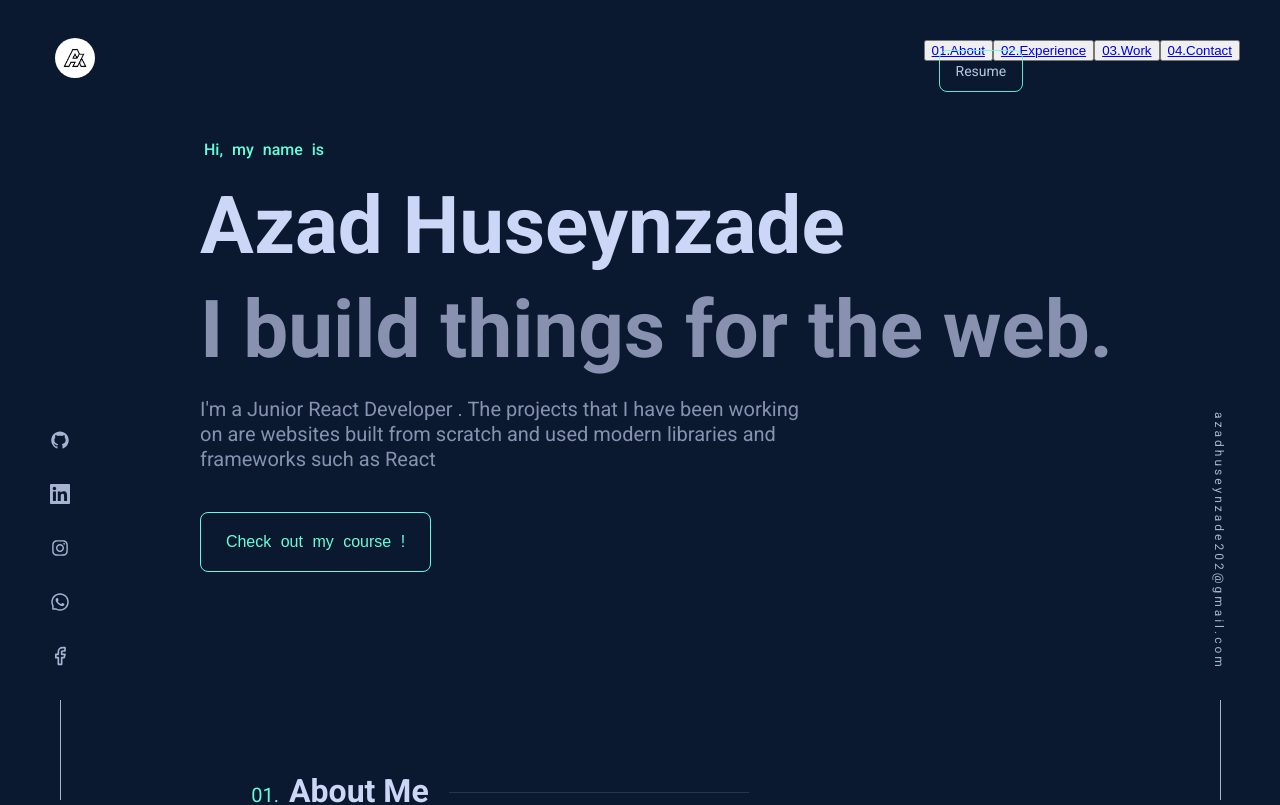
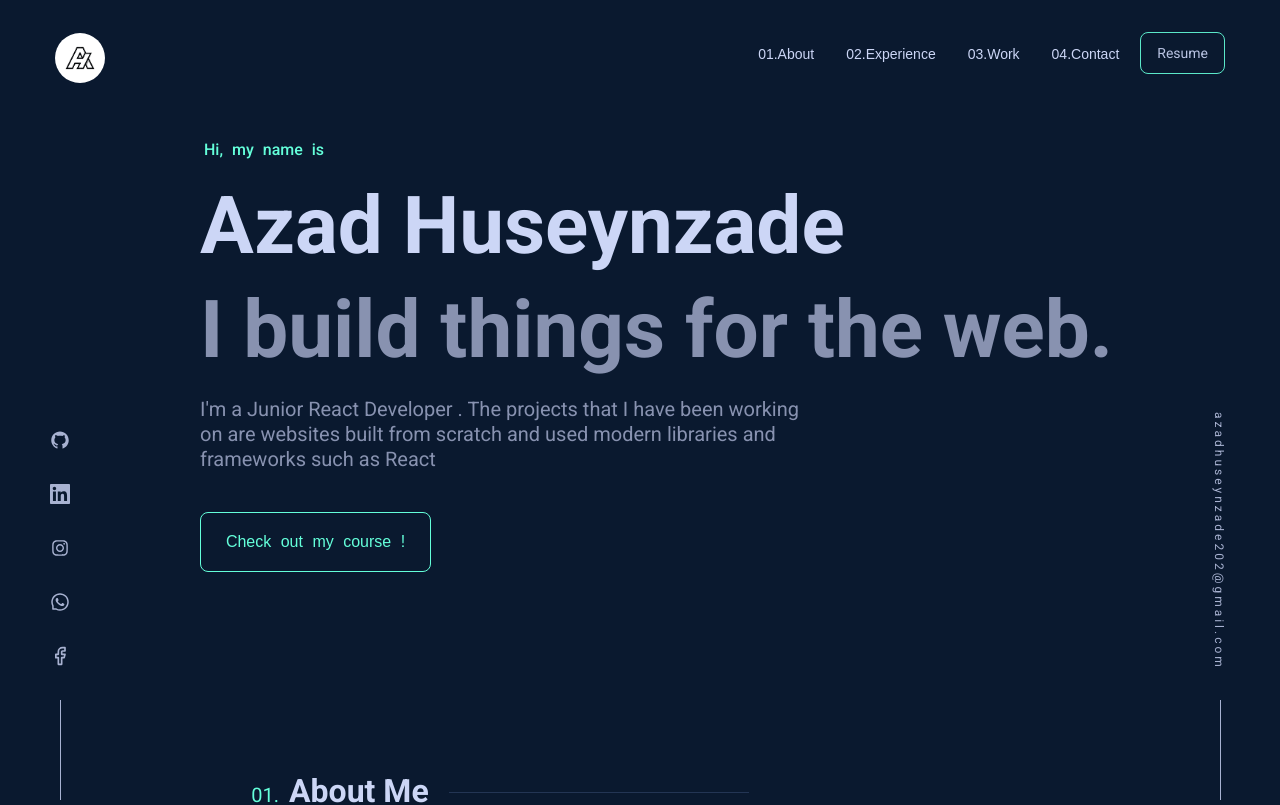
Before and after one commit to azadhuseynzade/portfolio, a React (Create React App) app: page / in a window 1280 px wide. Shown: the top 805 px of the page. Built offline with nearby package versions, Linux system fonts and the light colour scheme.

Commit message:
done-menu

```diff
--- a/src/components/Header.jsx
+++ b/src/components/Header.jsx
@@ -13,30 +13,12 @@ const Header = () => {
         <img className="logoImg" src={Logo} alt="logo" />
       </span>
       <div className={`nav-items ${isOpen && "open"}`}>
-        {/* <a href="#" className="home">
-          <span>01.</span> About
-        </a>
-
-        <a href="/about">
-          <span>02.</span> Experience
-        </a>
-        <a href="/service">
-          {" "}
-          <span>03.</span> Work
-        </a>
-        <a href="/contact">
-          {" "}
-          <span>04.</span> Contact
-        </a>
-        <a href={CV} download className="resume">
-          Resume
-        </a> */}
-        <Anchor targetOffset="65">
+        <Anchor affix={false} className="myAnchortag" targetOffset="65">
           <button
             className={`nav-toggle ${isOpen && "open"}`}
             onClick={() => setIsOpen(!isOpen)}
           >
-            <Link href="#about" title="01.About" />
+            <Link className="myLink" href="#about" title="01.About" />
           </button>
           <button
             className={`nav-toggle ${isOpen && "open"}`}
--- a/src/styles/header.css
+++ b/src/styles/header.css
@@ -6,7 +6,27 @@
   background: #0a192f;
   margin: 30px 40px;
 }
-
+.nav-items {
+  display: flex;
+  flex-direction: row;
+}
+.myAnchortag {
+  margin-top: 12px;
+}
+a:-webkit-any-link {
+  color: #ccd6f6;
+  word-spacing: 5px;
+  text-decoration: none;
+}
+a:-webkit-any-link:hover {
+  color: #64ffda;
+}
+.myAnchortag button {
+  font-size: 14px;
+  background-color: #0a192f;
+  border: none;
+  margin-left: 20px;
+}
 .Navbar > .nav-logo {
   font-weight: 700;
   font-size: 21px;
@@ -21,29 +41,10 @@
   margin: 15px;
   position: relative;
   opacity: 0.9;
+  margin-top: 0px;
 }
-.Navbar > .nav-items > a > span {
-  font-size: 12px;
-  color: white;
-}
-
 .Navbar > .nav-items > a:hover {
-  opacity: 1;
-}
-
-.Navbar > .nav-items > a::before {
-  content: "";
-  position: absolute;
-  left: 0;
-  bottom: 0;
-  width: 0;
-  height: 2px;
-  background: #ffffff;
-  transition: all 0.45s;
-}
-
-.Navbar > .nav-items > a:hover::before {
-  width: 100%;
+  color: #64ffda;
 }
 
 .Navbar > .nav-toggle {
@@ -75,15 +76,15 @@ ul li span {
   margin-top: 0px;
   padding: 12px 16px;
   border: 1px solid #64ffda;
-  color: #64ffda;
+  color: #ccd6f6;
   border-radius: 8px;
   margin-left: 30px;
   cursor: pointer;
 }
 
 .logoImg {
-  width: 40px;
-  height: 40px;
+  width: 50px;
+  height: 50px;
   object-fit: cover;
   border-radius: 50%;
   cursor: pointer;
@@ -105,29 +106,29 @@ ul li span {
     transition: all 0.45s;
     margin-top: 30px;
   }
+  .ant-anchor-fixed {
+    display: flex;
+    flex-direction: column;
+  }
 
-  .Navbar > .nav-items .home {
-    margin-top: 100px;
+  .myAnchortag button {
+    background-color: #112440;
+    margin: 20px 0px;
   }
-  .Navbar > .nav-items > a > span {
-    font-size: 15px;
-    color: white;
-    margin-top: 2px;
-    margin-right: 5px;
+  a:-webkit-any-link {
+    font-size: 18px;
+    color: #ccd6f6;
+    font-weight: 600;
   }
+
   .Navbar > .nav-items > a {
     font-size: 18px;
     color: #ccd6f6;
     cursor: pointer;
-
     display: flex;
     margin: 0 auto;
     justify-content: center;
-    margin-top: 60px;
-  }
-
-  .Navbar > .nav-items > a::before {
-    background: transparent;
+    margin-top: 30px;
   }
 
   .Navbar > .nav-items.open {
--- a/src/styles/introduction.css
+++ b/src/styles/introduction.css
@@ -27,6 +27,7 @@
   color: #8892b0;
   max-width: 600px;
   line-height: 25px;
+  padding-right: 10px;
 }
 
 .checkButton {
```
